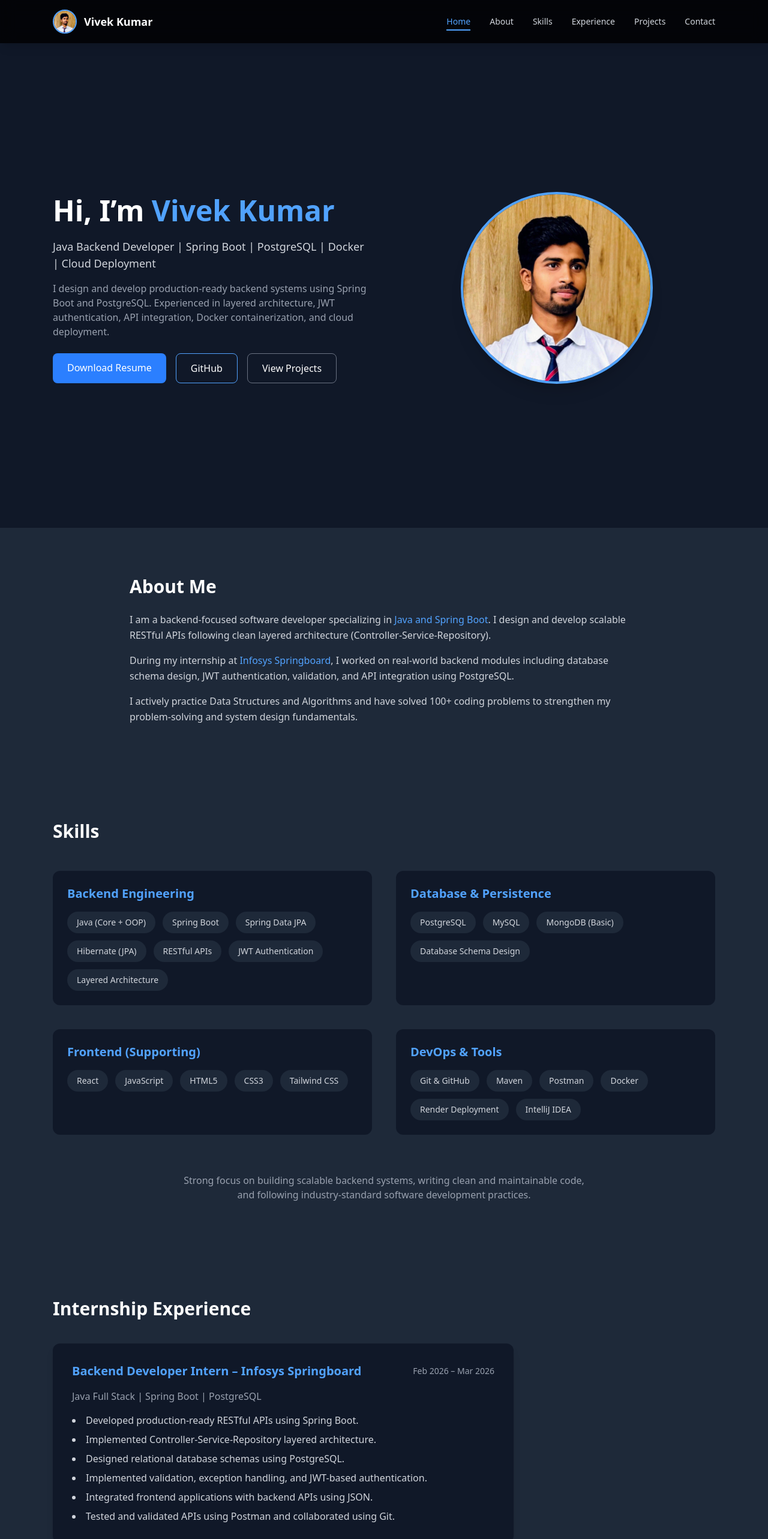
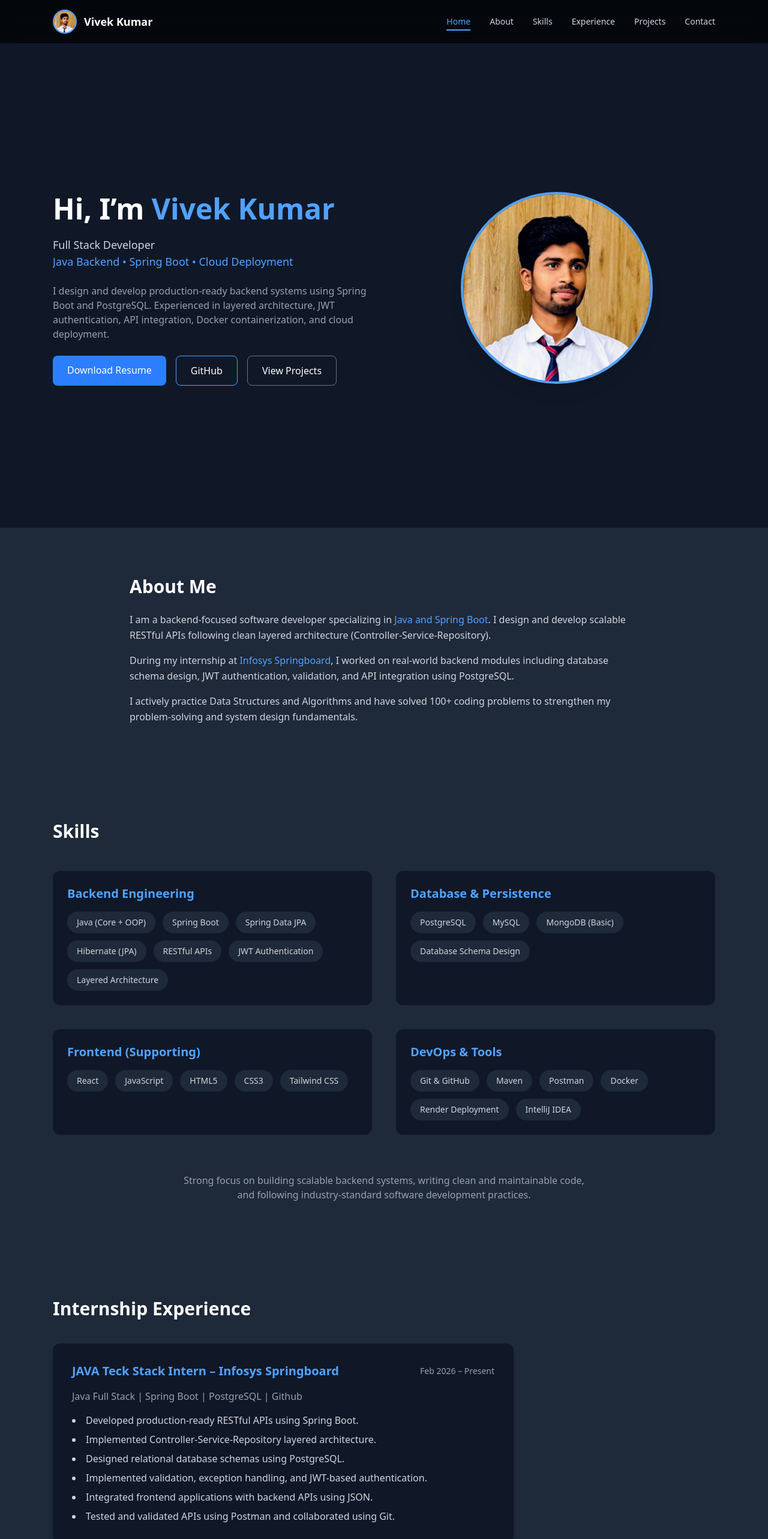
Before and after one commit to vivekkushwahaofficial/vivek-portfolio, a React (Vite) app: page / in a window 1280 px wide. Shown: the top 2566 px of the page at 60% size. Built offline with nearby package versions, Linux system fonts and the light colour scheme.

Commit message:
Improved certification UI and hero animation

```diff
--- a/package.json
+++ b/package.json
@@ -13,7 +13,8 @@
     "react": "^19.2.0",
     "react-dom": "^19.2.0",
     "react-hot-toast": "^2.6.0",
-    "react-icons": "^5.5.0"
+    "react-icons": "^5.5.0",
+    "react-simple-typewriter": "^5.0.1"
   },
   "devDependencies": {
     "@eslint/js": "^9.39.1",
--- a/src/components/Navbar.jsx
+++ b/src/components/Navbar.jsx
@@ -6,7 +6,9 @@ const sections = ["home", "about", "skills", "experience", "projects", "contact"
 function Navbar() {
   const [open, setOpen] = useState(false);
   const [active, setActive] = useState("home");
+  const [scrolled, setScrolled] = useState(false);
 
+  /* 🔹 Detect Active Section */
   useEffect(() => {
     const observer = new IntersectionObserver(
       (entries) => {
@@ -27,9 +29,25 @@ function Navbar() {
     return () => observer.disconnect();
   }, []);
 
+  /* 🔹 Shrink Navbar On Scroll */
+  useEffect(() => {
+    const handleScroll = () => {
+      setScrolled(window.scrollY > 50);
+    };
+
+    window.addEventListener("scroll", handleScroll);
+    return () => window.removeEventListener("scroll", handleScroll);
+  }, []);
+
   return (
-    <nav className="fixed top-0 w-full bg-black/80 backdrop-blur-md z-50 shadow-lg">
-      <div className="max-w-6xl mx-auto px-6 py-4 flex justify-between items-center">
+    <nav
+      className={`fixed top-0 w-full z-50 backdrop-blur-md transition-all duration-300 ${
+        scrolled
+          ? "bg-black/90 py-2 shadow-lg"
+          : "bg-black/70 py-4"
+      }`}
+    >
+      <div className="max-w-6xl mx-auto px-6 flex justify-between items-center">
 
         {/* Logo */}
         <a href="#home" className="flex items-center gap-3 group">
@@ -51,8 +69,7 @@ function Navbar() {
             <li key={item}>
               <a
                 href={`#${item}`}
-                className={`capitalize transition duration-200 cursor-pointer
-                  ${
+                className={`capitalize transition duration-200 cursor-pointer ${
                   active === item
                     ? "text-blue-400 border-b-2 border-blue-400 pb-1"
                     : "text-gray-300 hover:text-blue-400"
@@ -82,8 +99,7 @@ function Navbar() {
               key={item}
               href={`#${item}`}
               onClick={() => setOpen(false)}
-              className={`block capitalize text-lg transition
-                ${
+              className={`block capitalize text-lg transition ${
                 active === item
                   ? "text-blue-400"
                   : "text-gray-300 hover:text-blue-400"
--- a/src/index.css
+++ b/src/index.css
@@ -15,3 +15,44 @@ body {
   background: #3b82f6;
   color: white;
 }
+
+/* Animated Gradient Background */
+@keyframes gradientBG {
+  0% { background-position: 0% 50%; }
+  50% { background-position: 100% 50%; }
+  100% { background-position: 0% 50%; }
+}
+
+.animated-gradient {
+  background: linear-gradient(
+    -45deg,
+    #0f172a,
+    #0a192f,
+    #1e3a8a,
+    #0f172a
+  );
+  background-size: 400% 400%;
+  animation: gradientBG 12s ease infinite;
+}
+
+/* Left to Right Text Reveal */
+@keyframes revealText {
+  from {
+    width: 0;
+  }
+  to {
+    width: 100%;
+  }
+}
+
+.reveal-text {
+  display: inline-block;
+  overflow: hidden;
+  white-space: nowrap;
+  width: 0;
+  animation: revealText 5s ease forwards;
+}
+
+.animation-reveal-text {
+  animation: revealText 5s ease forwards;
+}
--- a/src/pages/Certification.jsx
+++ b/src/pages/Certification.jsx
@@ -1,6 +1,7 @@
 import ScrollReveal from "../components/ScrollReveal";
 import CertificationCard from "../components/CertificationCard";
 import javaCert from "../assets/certificates/java_certification.pdf";
+import fullStackCert from "../assets/certificates/fullstack_certification.pdf"; // ✅ add this file
 
 function Certification() {
   return (
@@ -16,12 +17,22 @@ function Certification() {
 
           <div className="grid md:grid-cols-2 gap-8">
 
+            {/* Java Certificate */}
             <CertificationCard
               title="Java Foundation Certification"
               provider="Infosys Springboard"
               duration="Dec 2025"
               description="Completed Java Foundation Certification covering Core Java, OOP concepts, and backend development fundamentals."
               link={javaCert}
+            />
+
+            {/* Full Stack Certificate */}
+            <CertificationCard
+              title="Building Full-Stack Apps with React and Spring"
+              provider="LinkedIn Learning"
+              duration="Feb 2026"
+              description="Completed LinkedIn Learning certification focused on building end-to-end full-stack applications using React.js and Spring Framework."
+              link={fullStackCert}
             />
 
           </div>
--- a/src/pages/Experience.jsx
+++ b/src/pages/Experience.jsx
@@ -19,15 +19,15 @@ function Experience() {
             {/* Role & Company */}
             <div className="flex flex-col md:flex-row md:justify-between md:items-center mb-4">
               <h3 className="text-xl font-semibold text-blue-400">
-                Backend Developer Intern – Infosys Springboard
+                JAVA Teck Stack Intern – Infosys Springboard
               </h3>
               <span className="text-sm text-gray-400 mt-2 md:mt-0">
-                Feb 2026 – Mar 2026
+                Feb 2026 – Present
               </span>
             </div>
 
             <p className="text-gray-400 mb-4">
-              Java Full Stack | Spring Boot | PostgreSQL
+              Java Full Stack | Spring Boot | PostgreSQL | Github
             </p>
 
             {/* Responsibilities */}
--- a/src/pages/Home.jsx
+++ b/src/pages/Home.jsx
@@ -16,7 +16,10 @@ function Home() {
           </h1>
 
           <p className="mt-4 text-gray-300 text-lg">
-            Java Backend Developer | Spring Boot | PostgreSQL | Docker | Cloud Deployment
+            Full Stack Developer <br />
+            <span className="text-blue-400 reveal-text">
+              Java Backend • Spring Boot • Cloud Deployment
+            </span>
           </p>
 
           <p className="mt-4 text-gray-400">
```
Also changed, not shown: 2 other files (tests, documents, lock files or other folders). Lines whose indentation alone changed are shown as unchanged.
